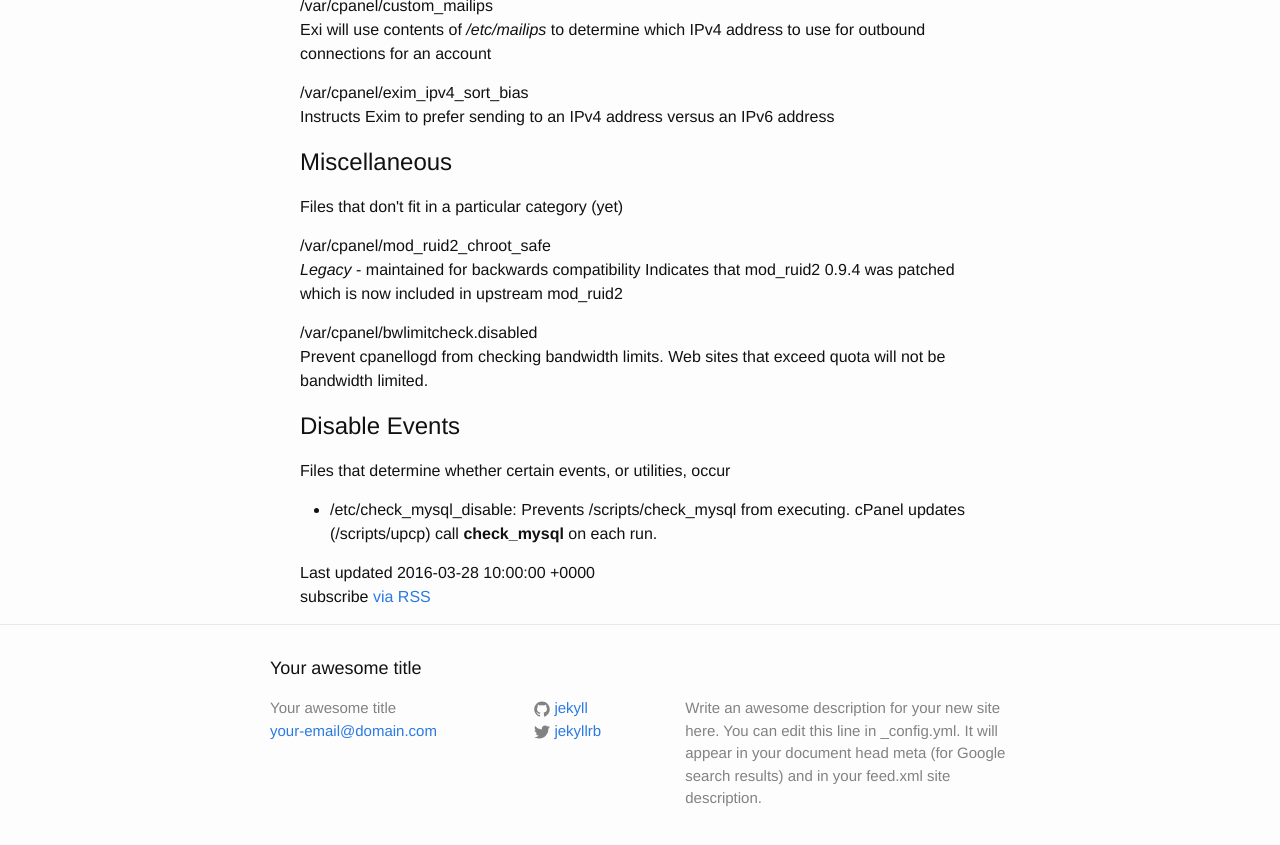
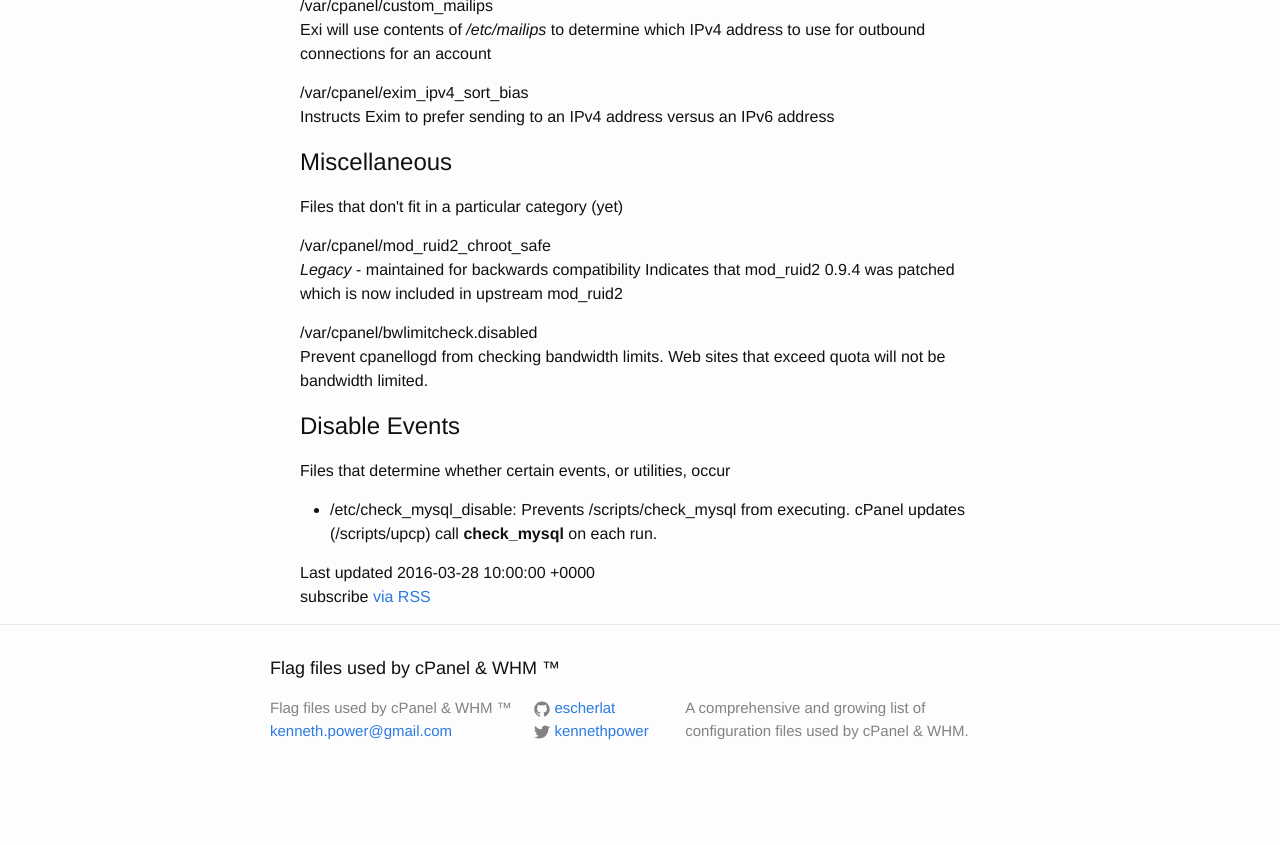
Before and after one commit to escherlat/flagfile.com, a Jekyll site: the page built from index.html, in a window 1280 px wide and 900 px high, scrolled down 1451 px. Shown: the top 845 px of the window. Built offline with Jekyll 4.4.1, drawn with Linux system fonts in a browser that asks for light colours; nearby versions of some CDN libraries; comment, search, counter and statistics services are not loaded; some of the changed text lies outside the part shown.

Commit message:
Flesh out config for this site

```diff
--- a/_config.yml
+++ b/_config.yml
@@ -6,16 +6,20 @@
 # 'jekyll serve'. If you change this file, please restart the server process.
 
 # Site settings
-title: Your awesome title
-email: your-email@domain.com
+title: Flag files used by cPanel &amp; WHM &trade;
+email: kenneth.power@gmail.com
 description: > # this means to ignore newlines until "baseurl:"
-  Write an awesome description for your new site here. You can edit this
-  line in _config.yml. It will appear in your document head meta (for
-  Google search results) and in your feed.xml site description.
+  A comprehensive and growing list of configuration files used
+  by cPanel &amp; WHM.
 baseurl: "" # the subpath of your site, e.g. /blog
-url: "http://yourdomain.com" # the base hostname & protocol for your site
-twitter_username: jekyllrb
-github_username:  jekyll
+url: "http://flagfile.com" # the base hostname & protocol for your site
+twitter_username: kennethpower
+github_username:  escherlat
 
 # Build settings
 markdown: kramdown
+
+timezone: America/Chicago
+google_id: UA-71900628-1
+
+disqus_shortname: flagfilecom
```
